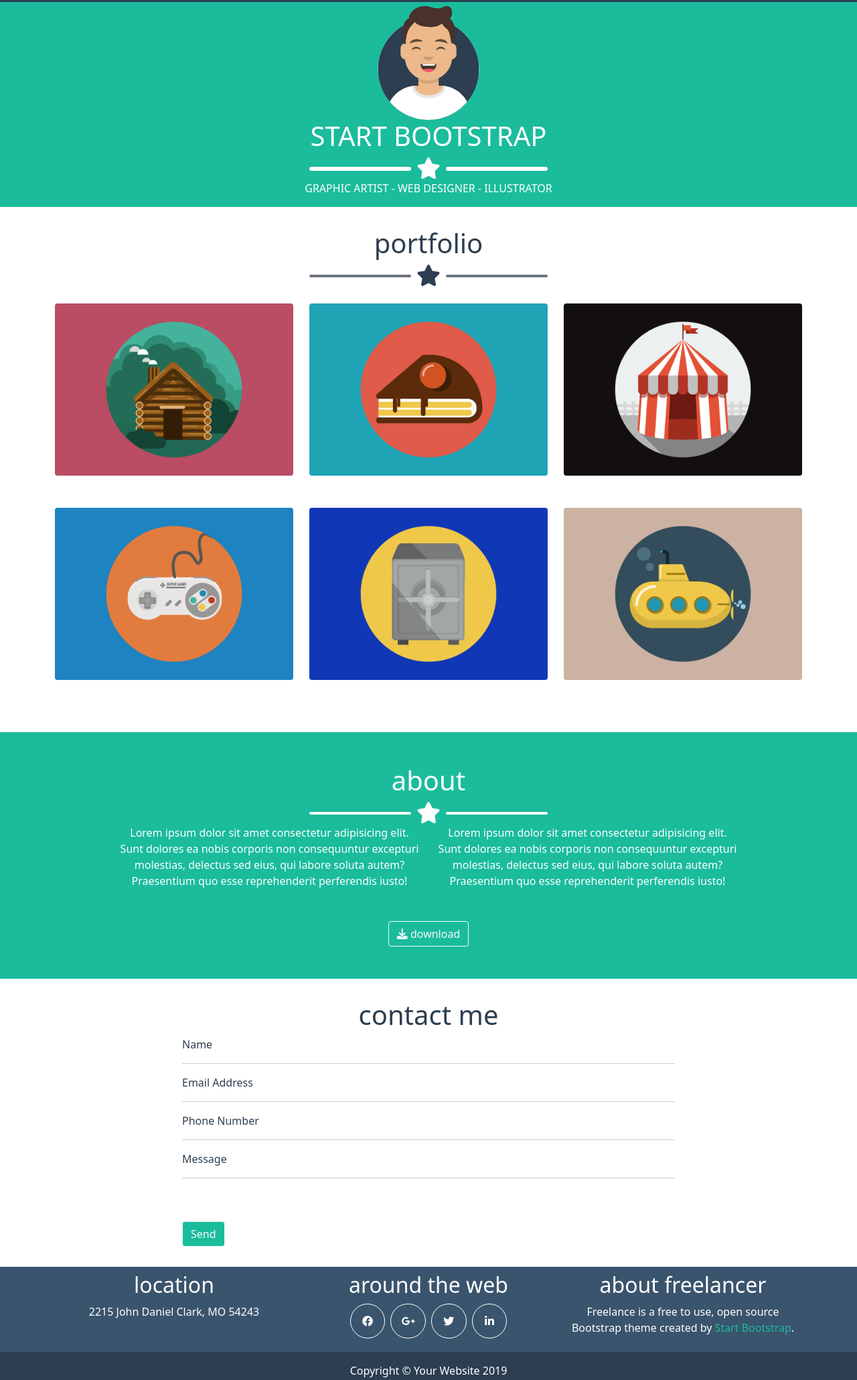
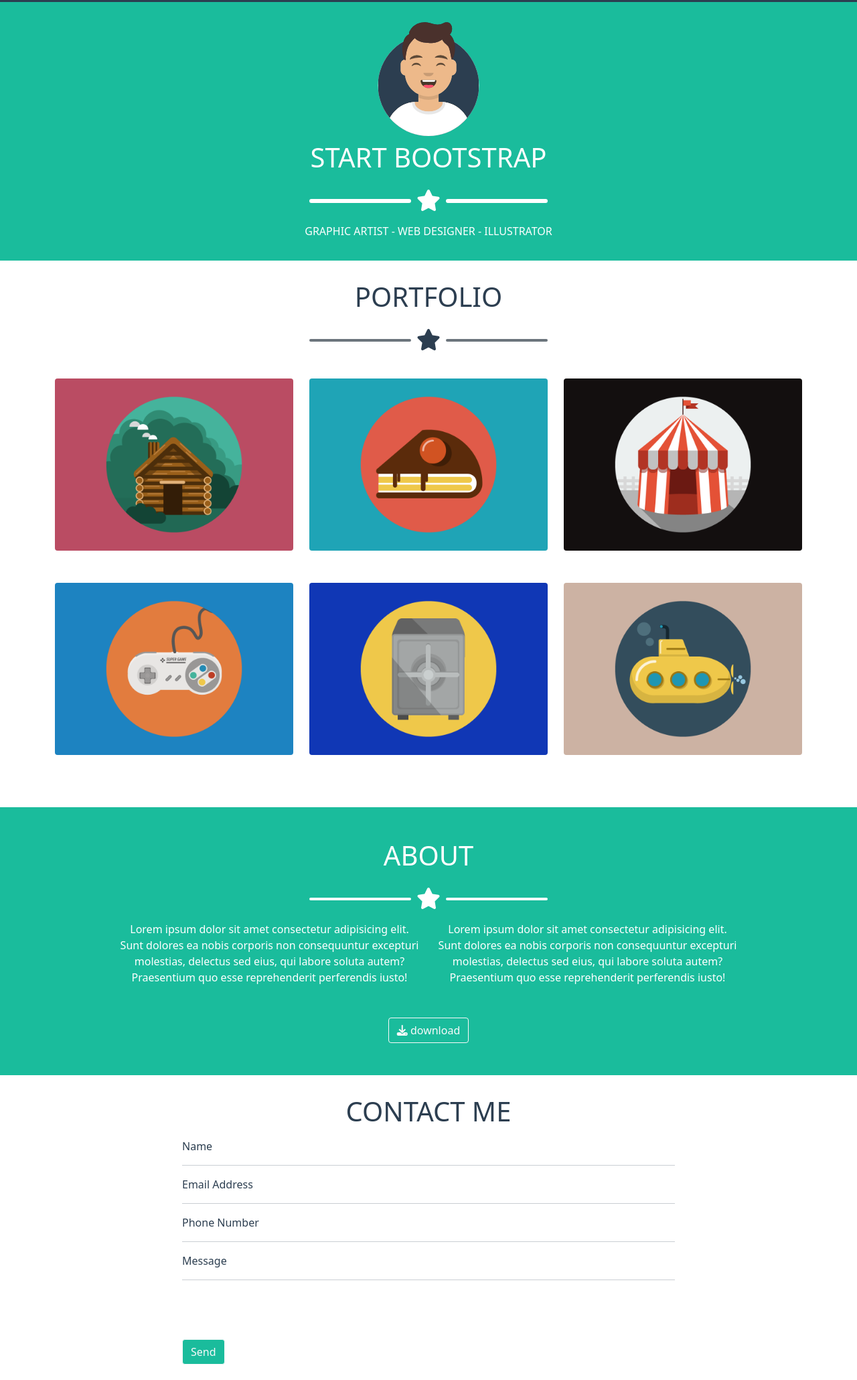
Before and after one commit to sebastianocalella/html-css-bootstrap-freelancer, a plain HTML site: page index.html in a window 1280 px wide. Shown: the part 69-2129 px from the top of the page at 67% size. Drawn offline with nearby package versions, Linux system fonts and the light colour scheme.

Commit message:
resize content

```diff
--- a/index.html
+++ b/index.html
@@ -51,10 +51,10 @@
         </header>
 
         <section id="start-bootstrap"> <!--start bootstrap section-->
-            <div class="container">
+            <div class="container py-3">
                 <div class="row justify-content-center text-center">
                     <div class="col-6 col-md-4 col-lg-2">
-                        <img src="./img/avatar.svg" alt="boy">
+                        <img src="./img/avatar.svg" alt="boy" class="py-2">
                     </div>
                     <div class="col-12">
                         <h1 class="text-uppercase">
@@ -62,7 +62,7 @@
                         </h1>
                     </div>
 
-                    <div class="col-4">
+                    <div class="col-4 py-3">
                         <div class="my-flex align-items-center">
                             <div class="col border border-3 border-white rounded"> <!--white-bar-->
                             </div>
@@ -87,12 +87,12 @@
             <div class="container">
                 <div class="row justify-content-center text-center">
                     <div class="col-12"> <!--title-->
-                        <h1>
+                        <h1 class="text-uppercase">
                             portfolio
                         </h1>
                     </div>
 
-                    <div class="col-4">
+                    <div class="col-4 py-3">
                         <div class="my-flex align-items-center">
                             <div class="col border border-2 border-secondary rounded"> <!--white-bar-->
                             </div>
@@ -146,16 +146,16 @@
             </div>
         </section>
 
-        <section id="about"><!--about section-->
+        <section id="about"> <!--about section-->
             <div class="container py-5">
                 <div class="row justify-content-center text-center">
                     <div class="col-12">
-                        <h1>
+                        <h1 class="text-uppercase">
                             about
                         </h1>
                     </div>
 
-                    <div class="col-4">
+                    <div class="col-4 py-3">
                         <div class="my-flex align-items-center">
                             <div class="col border border-2 border-white rounded"> <!--white-bar-->
                             </div>
@@ -195,13 +195,13 @@
             <div class="container">
                 <div class="row justify-content-center">
                     <div class="col-12 text-center">
-                        <h1>
+                        <h1 class="text-uppercase">
                             contact me
                         </h1>
                     </div>
 
                     <div class="col-8">
-                        <ul>
+                        <ul class="py-2">
                             <li>Name</li>
                             <hr>
                             <li>Email Address</li>
@@ -220,10 +220,10 @@
         </section>
 
         <footer>
-            <div class="container py-2">
+            <div class="container py-4">
                 <div class="row justify-content-center text-center">
                     <div class="col-12 col-md-4">
-                        <h2>
+                        <h2 class="text-uppercase">
                             location
                         </h2>
                         <span>
@@ -231,7 +231,7 @@
                         </span>
                     </div>
                     <div class="col-12 col-md-4">
-                        <h2>
+                        <h2 class="text-uppercase">
                             around the web
                         </h2>
                         <div class="row justify-content-center gx-2">
@@ -269,7 +269,7 @@
                         </div>
                     </div>
                     <div class="col-12 col-md-4">
-                        <h2>
+                        <h2 class="text-uppercase">
                             about freelancer
                         </h2>
                         <p>Freelance is a free to use, open source Bootstrap theme created by <span class="font-green">Start Bootstrap</span>.</p>
```
